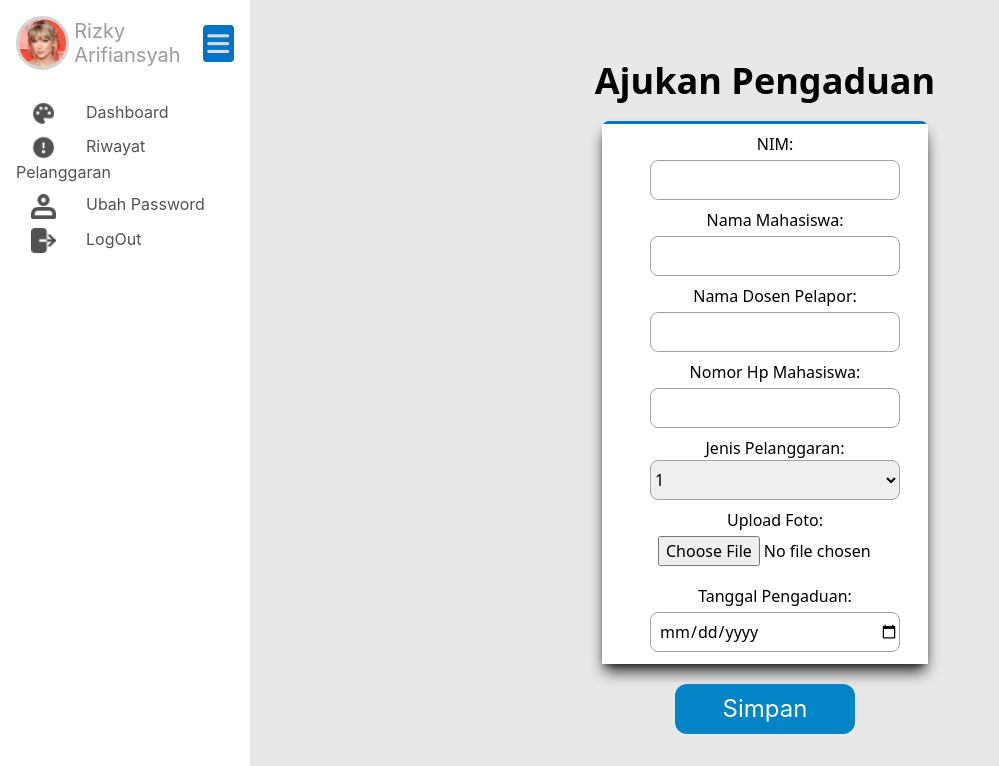
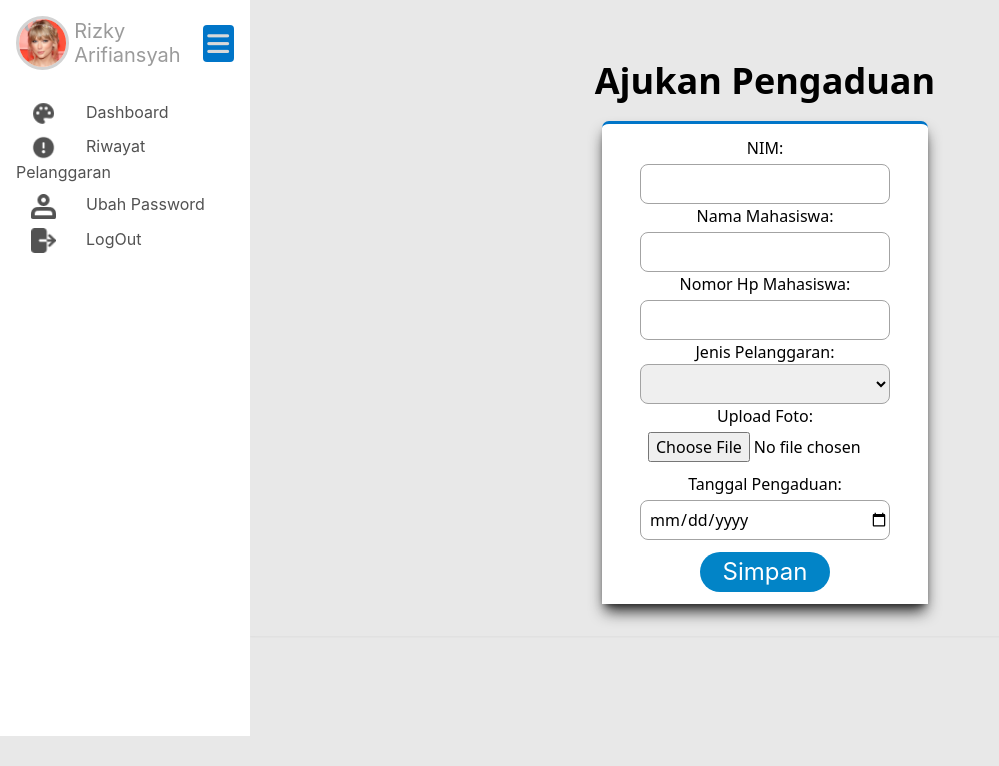
Before and after one commit to rafsanalhad/tatib_2g_final, a PHP site: page /form_pengaduan.php in a window 1280 px wide. Shown: the part 64-830 px from the top of the page, without its empty margins (0-999 px from the left). After the commit the page ends 800 px from the top, so only its background shows below. Run offline with PHP 8.4, Linux system fonts and the light colour scheme; a user stored in the database is signed in; data comes from the database, SQL or seed files in the repository; lists and menus that the app fills with data are empty; some libraries are stand-ins or nearby versions.

Commit message:
edit dosen

```diff
--- a/form_pengaduan.php
+++ b/form_pengaduan.php
@@ -53,49 +53,48 @@ if(session_status() === PHP_SESSION_NONE){
       </div>
       <h1 class="text-4xl font-bold mb-5">Ajukan Pengaduan</h1>
       <div class="flex-col bg-white items-center shadow-lg subtitle_dashboard text-center mx-80 shadow-neutral-800">
-        <div class="flex-1 bg-white pt-2 pl-5">
+        <div class="flex-1 bg-white mt-3">
           <label for="nimPengaduan">NIM:</label>
           <br>
           <input class="pl-2 w-[250px] h-[40px] border border-neutral-400 rounded-lg mt-1" type="text" name="nimPengaduan" id="nimPengaduan">
-      </div>
-      <div class="flex-1 bg-white pt-2 pl-5">
+          <br>
           <label for="namaMhsPengaduan">Nama Mahasiswa:</label>
           <br>
           <input class="pl-2 w-[250px] h-[40px] border border-neutral-400 rounded-lg mt-1" type="text" name="namaMhsPengaduan" id="namaMhsPengaduan">
-      </div>
-      <div class="flex-1 bg-white pt-2 pl-5">
-          <label for="namaDsnPengaduan">Nama Dosen Pelapor:</label>
           <br>
-          <input class="pl-2 w-[250px] h-[40px] border border-neutral-400 rounded-lg mt-1" type="text" name="namaDsnPengaduan" id="namaDsnPengaduan">
-      </div>
-      <div class="flex-1 bg-white pt-2 pl-5">
           <label for="noHpMhsPengaduan">Nomor Hp Mahasiswa:</label>
           <br>
           <input class="pl-2 w-[250px] h-[40px] border border-neutral-400 rounded-lg mt-1" type="text" name="noHpMhsPengaduan" id="noHpMhsPengaduan">
-      </div>
-      <div class="flex-1 bg-white pt-2 pl-5">
+          <br>
           <label for="jenisPelanggaran">Jenis Pelanggaran:</label>
           <br>
-          <select name="pl-2 jenisPelanggaran" id="jenisPelanggaran" class="border border-neutral-400 w-[250px] h-[40px] rounded-lg">
-              <option value="volvo">1</option>
-              <option value="saab">2</option>
-              <option value="opel">3</option>
-              <option value="audi">4</option>
+          <select name="jenisPelanggaran" id="jenisPelanggaran" class="border border-neutral-400 w-[250px] h-[40px] rounded-lg">
+          <?php
+            include "koneksi.php";
+            $nip = $_SESSION['username'];
+            $query = "SELECT m.nim, m.nama, p.tanggal_pengaduan, pe.tingkat, pe.pelanggaran
+            FROM mahasiswa m
+            join pengaduan p on m.nim = p.nim
+            join pelanggaran pe on p.pelanggaran_id = pe.pelanggaran_id
+            JOIN dosen d on p.nip = d.nip
+            WHERE d.nip = '$nip'";
+            $result = mysqli_query($koneksi, $query);
+            $row = mysqli_fetch_assoc($result)
+            ?>
+            <?php while ($row = mysqli_fetch_assoc($result)) {?>
+          <option value="<?=$row['pelanggaran'];?>"><?php echo $row['pelanggaran'];?></option>
+            <?php }?>
           </select>
-        </div>
-        <div class="flex-1 bg-white pt-2 pl-5">
+          <br>
           <label for="fotoPengaduan">Upload Foto:</label>
           <br>
           <input class="pl-2 w-[250px] h-[40px] mt-1" type="file" name="fotoPengaduan" id="fotoPengaduan">
-        </div>
-        <div class="flex-1 bg-white pt-2 pl-5 pb-3">
+          <br>
           <label for="tglPengaduan">Tanggal Pengaduan:</label>
           <br>
           <input class="pl-2 mt-1 border border-neutral-400 w-[250px] h-[40px] rounded-lg " type="date" name="tglPengaduan" id="tglPengaduan">
-        </div>
-    </div>
           <div class="text-center">
-        <input type="submit" class="w-[180px] h-[50px] items-center align-center bg-sky-600 rounded-xl text-white text-2xl font-normal font-['Inter'] m-auto mt-5 hover:bg-sky-700" value="Simpan"/>
+            <input type="submit" class="w-[130px] h-[40px] items-center align-center bg-sky-600 rounded-3xl text-white text-2xl font-normal font-['Inter'] mt-3 mb-3  hover:bg-sky-700" value="Simpan"/>
           </div>
     </div>
 
```
Also changed, not shown: dosen.php (+13 -10 lines), riwayat_pengaduan.php (+14 -17 lines). Lines whose indentation alone changed are shown as unchanged.
